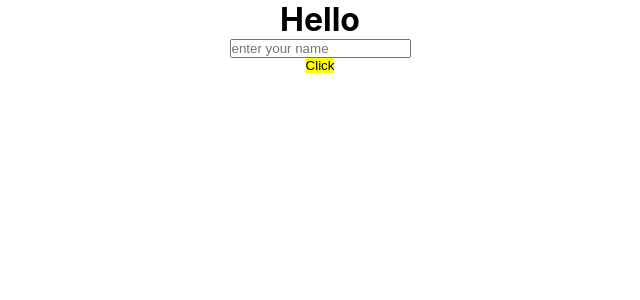
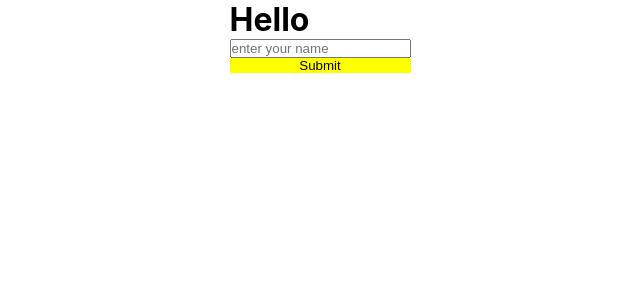
Before and after one commit to Joyin2/React-js-practice, a React (Create React App) app: page / in a window 1280 px wide. Shown: the top 300 px of the page, without its empty margins (320-960 px from the left). Built offline with nearby package versions, Linux system fonts and the light colour scheme; the HTML template or start-up script is replaced by a standard one.

Commit message:
bug fixed

```diff
--- a/src/components/Forms/Forms.jsx
+++ b/src/components/Forms/Forms.jsx
@@ -8,11 +8,14 @@ const Forms = () => {
     // console.log(event.target.value)
     setName(event.target.value);
   };
-  const onSubmit = () => {
+  const formSubmit = (event) => {
     setFullName(name);
+    event.preventDefault()
   };
+
   return (
     <div className="Forms">
+      <form action="" onSubmit={formSubmit}>
         <h1>Hello {fullName}</h1>
         <input
           type="text"
@@ -22,7 +25,8 @@ const Forms = () => {
           onChange={inputEvent}
           value={name}
         />
-      <button onClick={onSubmit}>Click</button>
+        <button type="submit">Submit</button>
+      </form>
     </div>
   );
 };
--- a/src/components/Forms/Forms.scss
+++ b/src/components/Forms/Forms.scss
@@ -1,15 +1,21 @@
-.Forms{
+.Forms {
   width: 100%;
   display: flex;
   flex-direction: column;
   align-items: center;
   justify-content: center;
-  input{
-    outline: none;
-  }
-  button{
-    outline-style: none;
-    background-color: yellow;
-    border: none;
+  form {
+    display: flex;
+    flex-direction: column;
+    // align-items: center;
+    justify-content: center;
+    input {
+      outline: none;
+    }
+    button {
+      outline-style: none;
+      background-color: yellow;
+      border: none;
+    }
   }
 }
```
Lines whose indentation alone changed are shown as unchanged.
